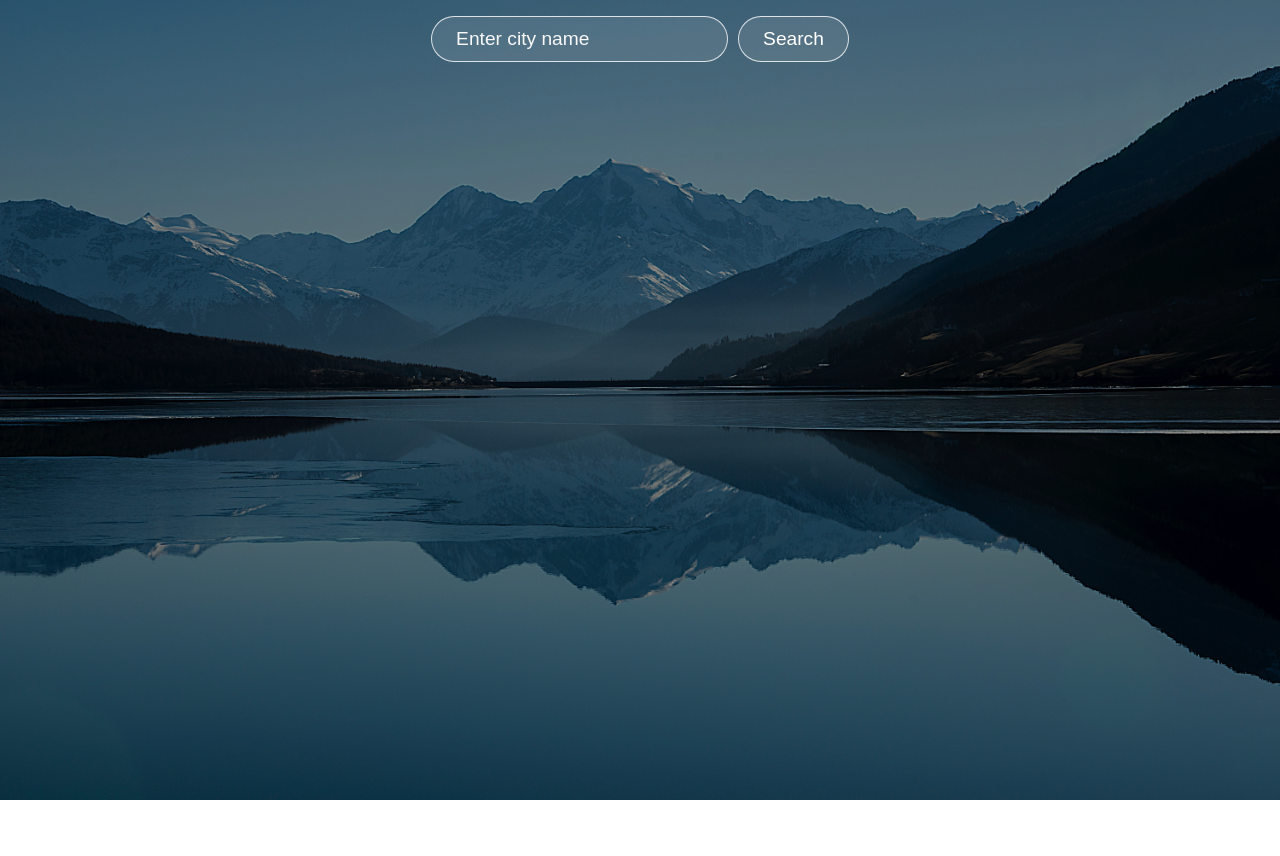
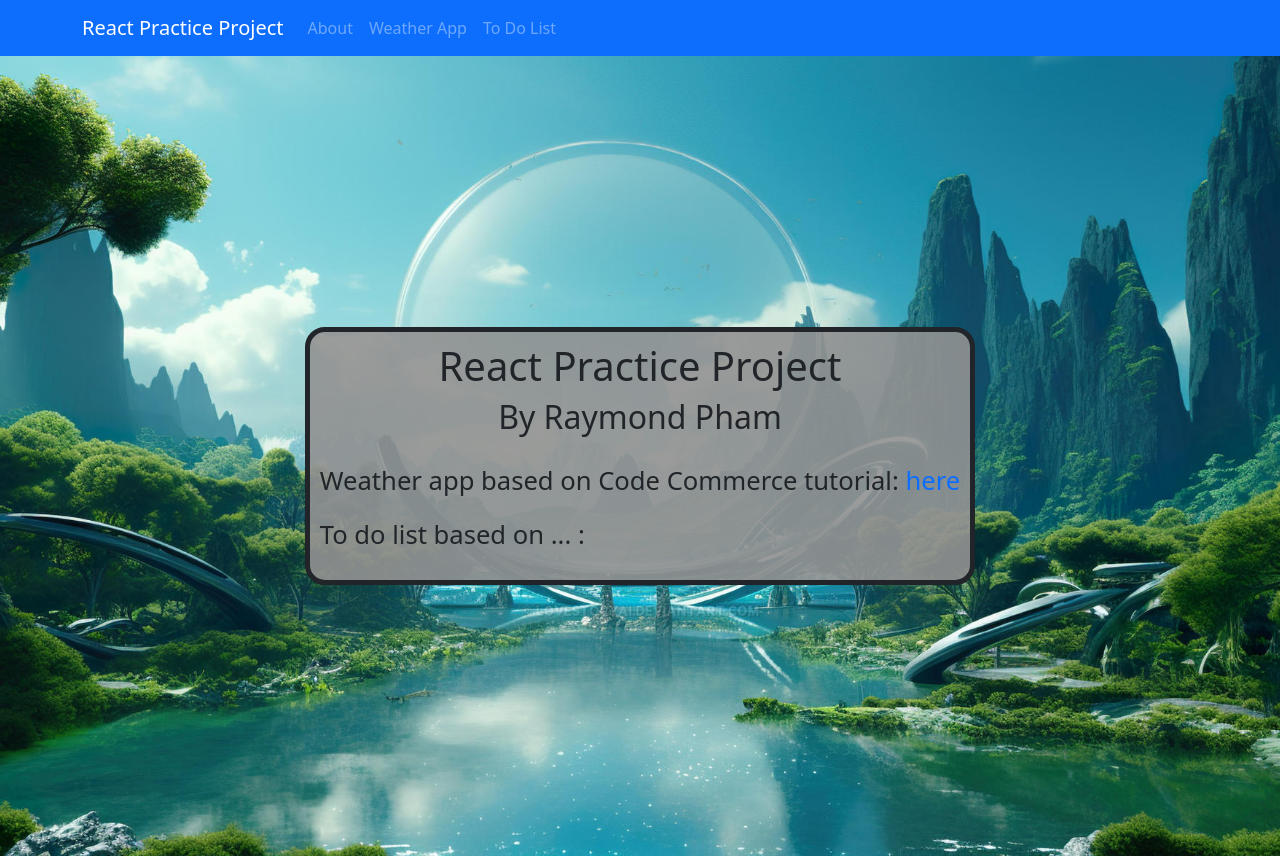
Before and after one commit to RaymondPham92/RaymondPham92.github.io, a React (Create React App) app in the folder weather_website/: page / in a window 1280 px wide. Before the commit the page ends 800 px from the top, so only its background shows below. Built offline with nearby package versions, Linux system fonts and the light colour scheme.

Commit message:
added about page

```diff
--- a/weather_website/package.json
+++ b/weather_website/package.json
@@ -6,8 +6,11 @@
     "@testing-library/jest-dom": "^5.17.0",
     "@testing-library/react": "^13.4.0",
     "@testing-library/user-event": "^13.5.0",
+    "bootstrap": "^5.3.2",
     "react": "^18.2.0",
+    "react-bootstrap": "^2.10.0",
     "react-dom": "^18.2.0",
+    "react-router-dom": "^6.22.0",
     "react-scripts": "5.0.1",
     "web-vitals": "^2.1.4"
   },
--- a/weather_website/src/App.js
+++ b/weather_website/src/App.js
@@ -1,90 +1,23 @@
-import React, {useState} from 'react'
-import axios from 'axios'
-
+import React from 'react'
+import {Routes, Route, Navigate} from 'react-router-dom'
+import {About} from './pages/About'
+import {Weather} from './pages/Weather'
+import {ToDo} from './pages/ToDo'
+import MyNavbar from './components/MyNavbar'
+import 'bootstrap/dist/css/bootstrap.min.css';
 
 function App() {
-  const API_key = 'dbafa9aab1ad78fe793475dee0990fd1'
-
-  const [cityName, setCityName] = useState("")
-  const [weatherData, setWeatherData] = useState({})
-  const [name, setName] = useState("")
-
-
-  const searchLocation = (event) =>{
-    if (cityName === '' || cityName === null) {
-      return
-    }
-    const geocoding_url = `http://api.openweathermap.org/geo/1.0/direct?q=${cityName}&limit=5&appid=${API_key}`
-    axios.get(geocoding_url).then((response) => {
-      const locationData = response.data[0];
-
-      if (locationData) {
-        const lat = locationData.lat
-        const lon = locationData.lon
-        setName(locationData.name)
-        console.log(locationData);
-        const weather_url = `https://api.openweathermap.org/data/2.5/weather?lat=${lat}&lon=${lon}&units=metric&appid=${API_key}`
-        axios.get(weather_url).then((weatherResponse) => {
-          setWeatherData(weatherResponse.data)
-          console.log(weatherResponse.data)
-          setCityName('')
-        })
-      }
-    }).catch((error) => {
-      console.error('Error fetching geocoding data:', error);
-    })
-  }
-
   return (
-    <div className="App">
-      <div className='search'>
-        <input
-          id='search'
-          value={cityName}
-          onChange={event => setCityName(event.target.value)}
-          placeholder='Enter city name'
-          type='text'
-        >
-        </input>
-        <button
-          onClick={searchLocation}
-        >
-          Search
-        </button>
-      </div>
-
-      <div className='container'>
-        <div className='top'>
-          <div className='location'>
-            <p>{name}</p>
-          </div>
-          <div className='temp'>
-            {weatherData.main ? <h1>{weatherData.main.temp.toFixed()}°C</h1> : null}
-          </div>
-          <div className='desc'>
-            {weatherData.weather ? <p>{weatherData.weather[0].main}</p> : null}
-
-          </div>
-        </div>
-
-        {weatherData.name !== undefined &&
-          <div className='bot'>
-          <div className='feels_like'>
-            {weatherData.main ? <p className='bold'>{weatherData.main.feels_like.toFixed()}°C</p> : null }
-            <p>Feels Like</p>
-          </div>
-          <div className='humidity'>
-            {weatherData.main ? <p className='bold'>{weatherData.main.humidity}%</p> : null }
-            <p>Humidity</p>
-          </div>
-          <div className='wind'>
-            {weatherData.wind ? <p className='bold'>{weatherData.wind.speed}m/s</p> : null }
-            <p>Wind Speed</p>
-          </div>
-        </div>
-        }
-      </div>
-    </div>
+    <>
+      <MyNavbar/>
+      <Routes>
+        <Route path='/' element={<About/>}/>
+        <Route path='/about' element={<About/>}/>
+        <Route path='/weather' element={<Weather/>}/>
+        <Route path='/todo' element={<ToDo/>}/>
+        <Route path="*" element={<Navigate to="/" />} />
+      </Routes>
+    </>
   );
 }
 
--- /dev/null
+++ b/weather_website/src/components/MyNavbar.jsx
@@ -0,0 +1,21 @@
+import Container from 'react-bootstrap/Container';
+import Nav from 'react-bootstrap/Nav';
+import Navbar from 'react-bootstrap/Navbar';
+import {Link} from 'react-router-dom'
+
+function MyNavbar() {
+  return (
+    <Navbar bg="primary" data-bs-theme="dark">
+        <Container style={{display: 'flex', flexDirection: 'row'}}>
+          <Navbar.Brand href="/">React Practice Project</Navbar.Brand>
+          <Nav className="me-auto">
+            <Nav.Link><Link to='/about'>About</Link></Nav.Link>
+            <Nav.Link><Link to='/weather'>Weather App</Link></Nav.Link>
+            <Nav.Link><Link to='/todo'>To Do List</Link></Nav.Link>
+          </Nav>
+        </Container>
+      </Navbar>
+  );
+}
+
+export default MyNavbar;
--- a/weather_website/src/index.css
+++ b/weather_website/src/index.css
@@ -23,7 +23,7 @@
   font-size: 6rem;
 }
 
-/* outer container */
+
 .App {
   width: 100%;
   height: 100vh;
@@ -45,7 +45,6 @@
 
 .container {
   max-width: 700px;
-  height: 600px;
   margin: auto;
   padding: 0 1rem;
   position: relative;
@@ -100,12 +99,16 @@
   color: #f8f8f8;
 }
 
-button {
+.searchButton {
   padding: 0.7rem 1.5rem;
-  font-size: 1.2rem;
+  font-size: 1rem;
   border-radius: 25px;
   border: 1px solid rgba(255, 255, 255, 0.8);
   background: rgba(255,255,255,0.1);
   color: #fff;
-  margin-left: 10px;
+  margin-left: 10px !important;
 }
+
+a {
+  text-decoration: none !important;
+}
--- a/weather_website/src/index.js
+++ b/weather_website/src/index.js
@@ -3,11 +3,14 @@
 import './index.css';
 import App from './App';
 import reportWebVitals from './reportWebVitals';
+import {BrowserRouter} from 'react-router-dom'
 
 const root = ReactDOM.createRoot(document.getElementById('root'));
 root.render(
   <React.StrictMode>
-    <App />
+    <BrowserRouter>
+      <App />
+    </BrowserRouter>
   </React.StrictMode>
 );
 
--- /dev/null
+++ b/weather_website/src/pages/About.css
@@ -0,0 +1,27 @@
+@import url('https://fonts.googleapis.com/css2?family=Outfit:wght@300;500&display=swap');
+
+.background {
+	background: url('../assets/landscape.jpeg') no-repeat center center/cover;
+	background-size: cover;
+	height: 100%;
+	width: 100%;
+	display: flex;
+	position: absolute;
+	align-items: center;
+	justify-content: center;
+}
+
+.aboutContainer {
+	background-color: rgba(146,146,146,0.9);
+	border: 5px solid;
+  padding: 10px;
+	border-radius: 20px;
+}
+
+.title {
+	text-align: center;
+}
+
+#txt {
+	margin-top: 4%;
+}
--- /dev/null
+++ b/weather_website/src/pages/About.jsx
@@ -0,0 +1,16 @@
+import './About.css'
+
+export function About () {
+	return (
+		<div className='background'>
+			<div className='aboutContainer'>
+				<h1 className='title'>React Practice Project</h1>
+				<h2 className='title'>By Raymond Pham</h2>
+				<div id='txt'>
+					<p>Weather app based on Code Commerce tutorial: <a href='https://www.youtube.com/watch?v=UjeXpct3p7M'>here</a></p>
+					<p>To do list based on ... : </p>
+				</div>
+			</div>
+		</div>
+	);
+}
--- /dev/null
+++ b/weather_website/src/pages/ToDo.jsx
@@ -0,0 +1,5 @@
+export function ToDo () {
+	return(
+		<h1>ToDo</h1>
+	);
+}
--- /dev/null
+++ b/weather_website/src/pages/Weather.jsx
@@ -0,0 +1,90 @@
+import React, {useState} from 'react'
+import axios from 'axios'
+import './Weather.css'
+
+export function Weather () {
+	const API_key = 'dbafa9aab1ad78fe793475dee0990fd1'
+
+  const [cityName, setCityName] = useState("")
+  const [weatherData, setWeatherData] = useState({})
+  const [name, setName] = useState("")
+
+
+  const searchLocation = (event) =>{
+    if (cityName === '' || cityName === null) {
+      return
+    }
+    const geocoding_url = `http://api.openweathermap.org/geo/1.0/direct?q=${cityName}&limit=5&appid=${API_key}`
+    axios.get(geocoding_url).then((response) => {
+      const locationData = response.data[0];
+
+      if (locationData) {
+        const lat = locationData.lat
+        const lon = locationData.lon
+        setName(locationData.name)
+        console.log(locationData);
+        const weather_url = `https://api.openweathermap.org/data/2.5/weather?lat=${lat}&lon=${lon}&units=metric&appid=${API_key}`
+        axios.get(weather_url).then((weatherResponse) => {
+          setWeatherData(weatherResponse.data)
+          console.log(weatherResponse.data)
+          setCityName('')
+        })
+      }
+    }).catch((error) => {
+      console.error('Error fetching geocoding data:', error);
+    })
+  }
+
+  return (
+    <div className="App">
+      <div className='search'>
+        <input
+          id='search'
+          value={cityName}
+          onChange={event => setCityName(event.target.value)}
+          placeholder='Enter city name'
+          type='text'
+        >
+        </input>
+        <button
+					className='searchButton'
+          onClick={searchLocation}
+        >
+          Search
+        </button>
+      </div>
+
+      <div className='container'>
+        <div className='top'>
+          <div className='location'>
+            <p>{name}</p>
+          </div>
+          <div className='temp'>
+            {weatherData.main ? <h1>{weatherData.main.temp.toFixed()}°C</h1> : null}
+          </div>
+          <div className='desc'>
+            {weatherData.weather ? <p>{weatherData.weather[0].main}</p> : null}
+
+          </div>
+        </div>
+
+        {weatherData.name !== undefined &&
+          <div className='bot'>
+          <div className='feels_like'>
+            {weatherData.main ? <p className='bold'>{weatherData.main.feels_like.toFixed()}°C</p> : null }
+            <p>Feels Like</p>
+          </div>
+          <div className='humidity'>
+            {weatherData.main ? <p className='bold'>{weatherData.main.humidity}%</p> : null }
+            <p>Humidity</p>
+          </div>
+          <div className='wind'>
+            {weatherData.wind ? <p className='bold'>{weatherData.wind.speed}m/s</p> : null }
+            <p>Wind Speed</p>
+          </div>
+        </div>
+        }
+      </div>
+    </div>
+  );
+}
```
Also changed, not shown: weather_website/src/assets/landscape.jpeg (added), weather_website/src/pages/Weather.css (added), 1 other file (tests, documents, lock files or other folders).
